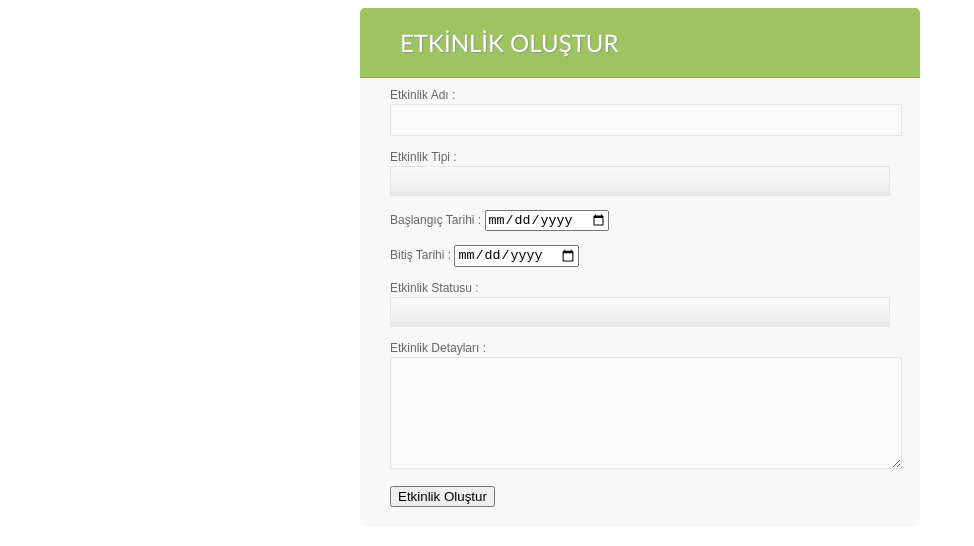
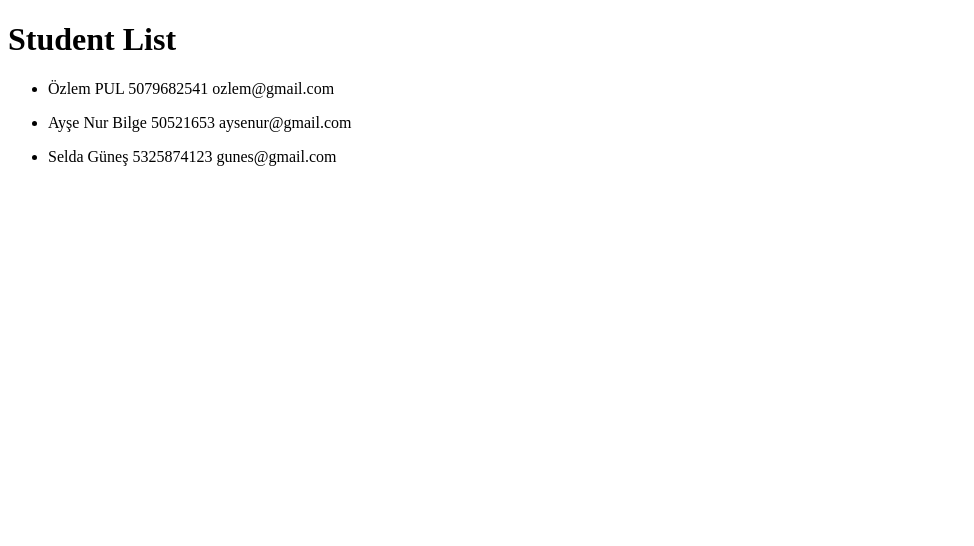
Before and after one commit to SefikaOzlem/Java-Bootcamp-Project, an Angular app in the folder Java_Bootcamp_Project/: page / in a window 1280 px wide. Shown: the top 546 px of the page, without its empty margins (0-974 px from the left). Built offline with nearby package versions, Linux system fonts and the light colour scheme.

Commit message:
Student List

```diff
--- a/Java_Bootcamp_Project/src/app/app.component.html
+++ b/Java_Bootcamp_Project/src/app/app.component.html
@@ -1 +1 @@
-<app-activity></app-activity>
+<app-students></app-students>
--- a/Java_Bootcamp_Project/src/app/app.module.ts
+++ b/Java_Bootcamp_Project/src/app/app.module.ts
@@ -9,6 +9,7 @@ import { UsersComponent } from './components/users/users.component';
 import { TeacherComponent } from './components/teacher/teacher.component';
 import { ActivityComponent } from './components/activity/activity.component';
 import { ListactivitiesComponent } from './components/listactivities/listactivities.component';
+import { StudentsComponent } from './components/students/students.component';
 
 
 
@@ -21,6 +22,7 @@ import { ListactivitiesComponent } from './components/listactivities/listactivit
     UsersComponent,
     TeacherComponent,
     ListactivitiesComponent,
+    StudentsComponent,
 
   ],
   imports: [
--- /dev/null
+++ b/Java_Bootcamp_Project/src/app/components/students/students.component.html
@@ -0,0 +1,8 @@
+<h1>Student List</h1>
+
+<ul>
+    <li *ngFor="let student of students ">
+        <p>{{student.name +" "+student.Surname+" "+student.PhoneNumber+" "+student.Email+" "}}</p>
+
+    </li>
+</ul>
--- /dev/null
+++ b/Java_Bootcamp_Project/src/app/components/students/students.component.ts
@@ -0,0 +1,30 @@
+import { Component, OnInit } from '@angular/core';
+import { Student } from 'src/app/model/Student';
+
+@Component({
+  selector: 'app-students',
+  templateUrl: './students.component.html',
+  styleUrls: ['./students.component.css']
+})
+export class StudentsComponent implements OnInit {
+
+  students:Array<Student> = [];
+
+
+
+  constructor() { }
+
+  ngOnInit(): void {
+
+    const studentOne=new Student("Özlem","PUL","5079682541","ozlem@gmail.com","201751001","Dokuz Eylül Univercity");
+    this.students.push(studentOne);
+    const studentTwo=new Student("Ayşe Nur","Bilge","50521653","aysenur@gmail.com","201751002","İstanbul Gelişim Univercity");
+    this.students.push(studentTwo);
+    const studentThree=new Student("Selda","Güneş","5325874123","gunes@gmail.com","201751003","Ege Üniversitesi");
+    this.students.push(studentThree);
+
+  }
+
+
+
+}
--- a/Java_Bootcamp_Project/src/app/model/Person.ts
+++ b/Java_Bootcamp_Project/src/app/model/Person.ts
@@ -8,11 +8,11 @@ import { InHouseEducation } from './InHouseEducation';
 import { Department } from './Department';
 
 export abstract class Person{
-    private name: string;
-    private surname: string;
-    private phoneNumber: string;
-    private email: string;
-    private activity!: Activity;
+    name: string;
+    surname: string;
+    phoneNumber: string;
+    email: string;
+    activity!: Activity;
 
     /* Person constructor */
     constructor(name:string,surname:string,phoneNumber:string,email:string) {
--- a/Java_Bootcamp_Project/src/app/model/Student.ts
+++ b/Java_Bootcamp_Project/src/app/model/Student.ts
@@ -2,8 +2,8 @@ import { Person } from "./Person";
 
 export class Student extends Person{
 
-    private studentNumber:string;
-    private univercity: string;
+   studentNumber:string;
+    univercity: string;
 
     constructor(name:string,surname:string,phoneNumber:string,email:string,studentNumber:string,univercity:string){
         super(name,surname,phoneNumber,email);
```
Also changed, not shown: Java_Bootcamp_Project/src/app/components/students/students.component.css (added), 1 other file (tests, documents, lock files or other folders).
